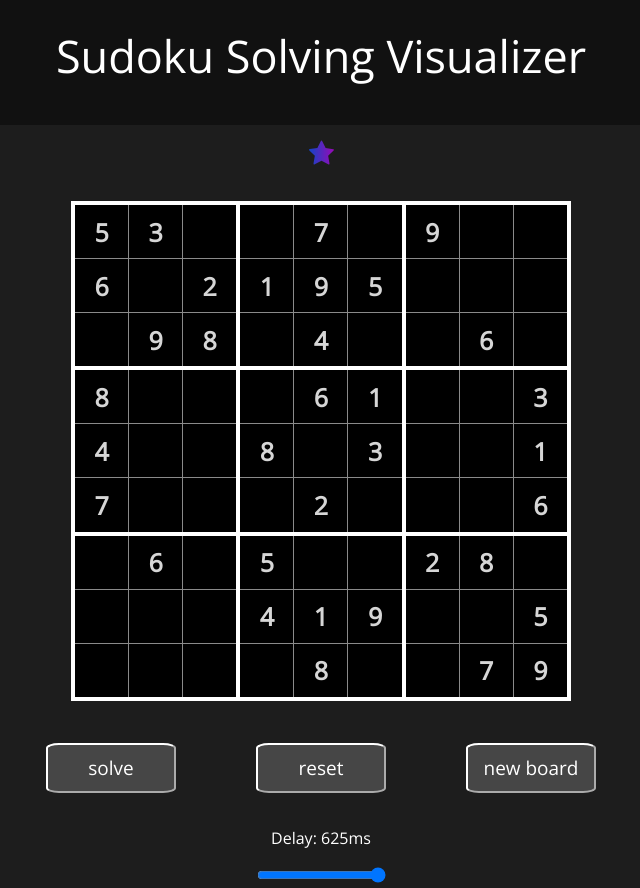
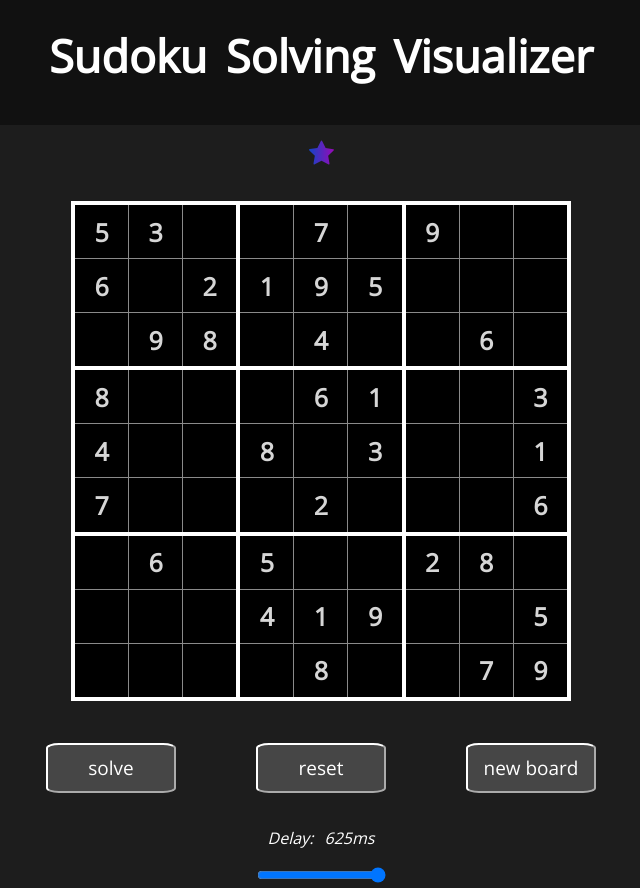
Before and after one commit to wyattp23/sudoku-solving-visualizer, a React (Create React App) app: page / in a window 1280 px wide. Shown: the whole page, without its empty margins (319-959 px from the left). Built offline with nearby package versions, Linux system fonts and the light colour scheme.

Commit message:
Adjust word spacing.

```diff
--- a/src/index.css
+++ b/src/index.css
@@ -13,6 +13,7 @@
 body {
   text-align: center;
   margin: 0;
+  word-spacing: 7px;
   background-color: var(--background);
 }
 
@@ -60,8 +61,9 @@ header {
   padding-top: 25px;
   text-align: center;
   font-family: var(--font-basic);
+  font-size: 45px;
+  font-weight: bolder;
   color: white;
-  font-size: 45px;
   background-color: rgb(17, 17, 17);
 }
 
@@ -69,6 +71,7 @@ header {
   width: 50%;
   margin: auto;
   font-family: var(--font-basic);
+  font-style: italic;
   color: white;
 }
 
```
